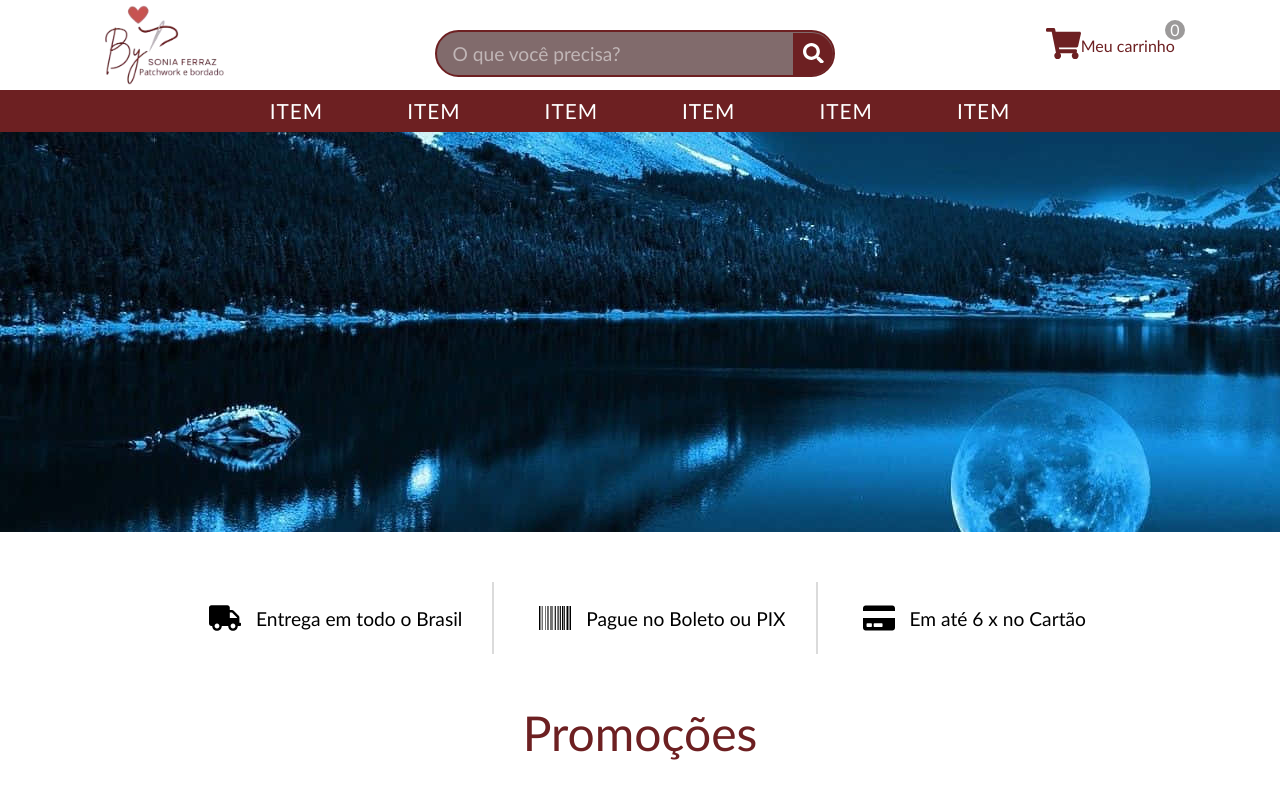
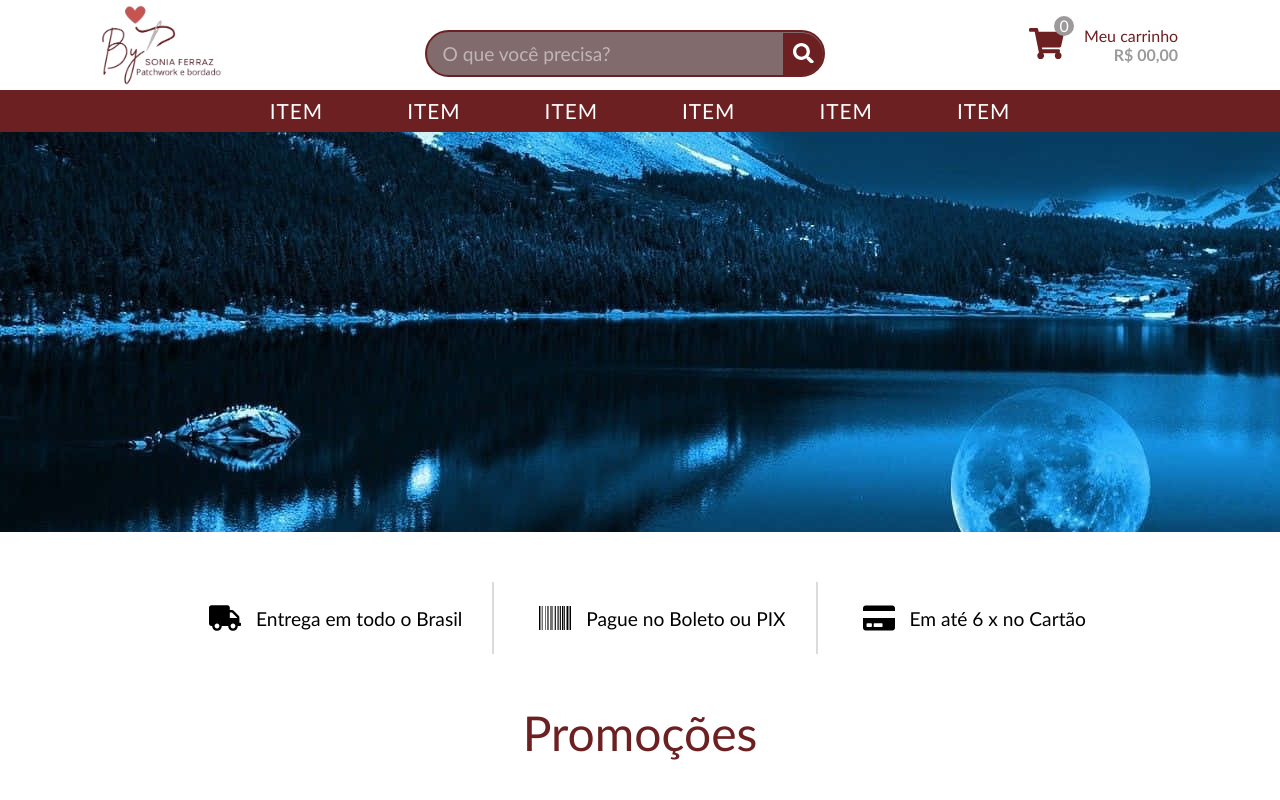
Before and after one commit to guiwebber/bysf, a React (Vite) app in the folder bysf/: page / in a window 1280 px wide. Shown: the top 800 px of the page. Built offline with nearby package versions, Linux system fonts and the light colour scheme.

Commit message:
some changes in styles

```diff
--- a/bysf/src/components/MenuHamburguer/MenuHamburguer.css
+++ b/bysf/src/components/MenuHamburguer/MenuHamburguer.css
@@ -40,7 +40,7 @@
   transition: 0.2s;
 }
 
-/* .divInputMob input {
+.divInputMob input {
   padding: 5px;
   border: none;
   border-radius: 20px;
@@ -79,7 +79,7 @@
 .divInputMob input:focus {
     border-color: #fff;
     outline: none;
-} */
+}
 @media (max-width: 1000px) {
   .divList {
     display: none;
--- a/bysf/src/components/MenuHamburguer/MenuHamburguer.jsx
+++ b/bysf/src/components/MenuHamburguer/MenuHamburguer.jsx
@@ -1,5 +1,5 @@
 import React, { useState, useEffect } from "react";
-import { FaBars, FaTimes, FaSearch } from "react-icons/fa";
+import { FaBars, FaTimes, FaSearch, FaShoppingCart } from "react-icons/fa";
 import "./MenuHamburguer.css";
 
 const MenuHamburguer = ({ teste }) => {
@@ -9,7 +9,6 @@ const MenuHamburguer = ({ teste }) => {
 
   const toggleMenu = () => {
     setIsMenuOpen(!isMenuOpen);
-
   };
 
   const handleChangeInput = (e) => {
@@ -67,7 +66,7 @@ const MenuHamburguer = ({ teste }) => {
             </a>
           </li>
         </ul>
-        {/* <div className="divInputMob">
+        <div className="divInputMob">
           <input
             onChange={handleChangeInput}
             type="text"
@@ -76,7 +75,17 @@ const MenuHamburguer = ({ teste }) => {
           <button className="btnSearchMob">
             <FaSearch className="iconSearchMob" />
           </button>
-        </div> */}
+        </div>
+        <div className="cartDiv">
+          <div className="divCart">
+            <FaShoppingCart className="iconCart" />
+            <p className="itensCart">0</p>
+          </div>
+          <div className="divTextCart">
+            <p>Meu carrinho</p>
+            <p className="price">R$ 00,00</p>
+          </div>
+        </div>
       </div>
     </div>
   );
--- a/bysf/src/components/Navbar/Navbar.css
+++ b/bysf/src/components/Navbar/Navbar.css
@@ -110,7 +110,17 @@
   display: flex;
   justify-content: center;
   align-items: center;
+  gap: 20px;
+}
+.divCart {
   position: relative;
+}
+.divTextCart {
+  text-align: end;
+}
+.divTextCart .price {
+  color: #9c9a9a;
+  font-weight:800;
 }
 .itensCart {
   background-color: #9c9a9a;
@@ -121,7 +131,7 @@
   color: #fff;
   border-radius: 50%;
   position: absolute;
-  top: 20px;
+  top: -10px;
   right: -10px;
 }
 .iconCart {
@@ -160,4 +170,15 @@
     width: 100px;
     margin: 5px;
   }
+  .rightNavDiv {
+    display: none;
+  }
+
+  .subContainerNav {
+    display: none;
+  }
+
+  .divInput {
+    display: none;
+  }
 }
--- a/bysf/src/components/Navbar/Navbar.jsx
+++ b/bysf/src/components/Navbar/Navbar.jsx
@@ -43,10 +43,13 @@ function Navbar() {
         </div>
         <div className="rightNavDiv">
           <div className="divCart">
-          <p className="itensCart">0</p>
-          <FaShoppingCart className="iconCart" />
+            <FaShoppingCart className="iconCart" />
+            <p className="itensCart">0</p>
           </div>
-          <div>Meu carrinho</div>
+          <div className="divTextCart">
+            <p>Meu carrinho</p>
+            <p className="price">R$ 00,00</p>
+          </div>
         </div>
       </div>
       <div className="subContainerNav">
```
